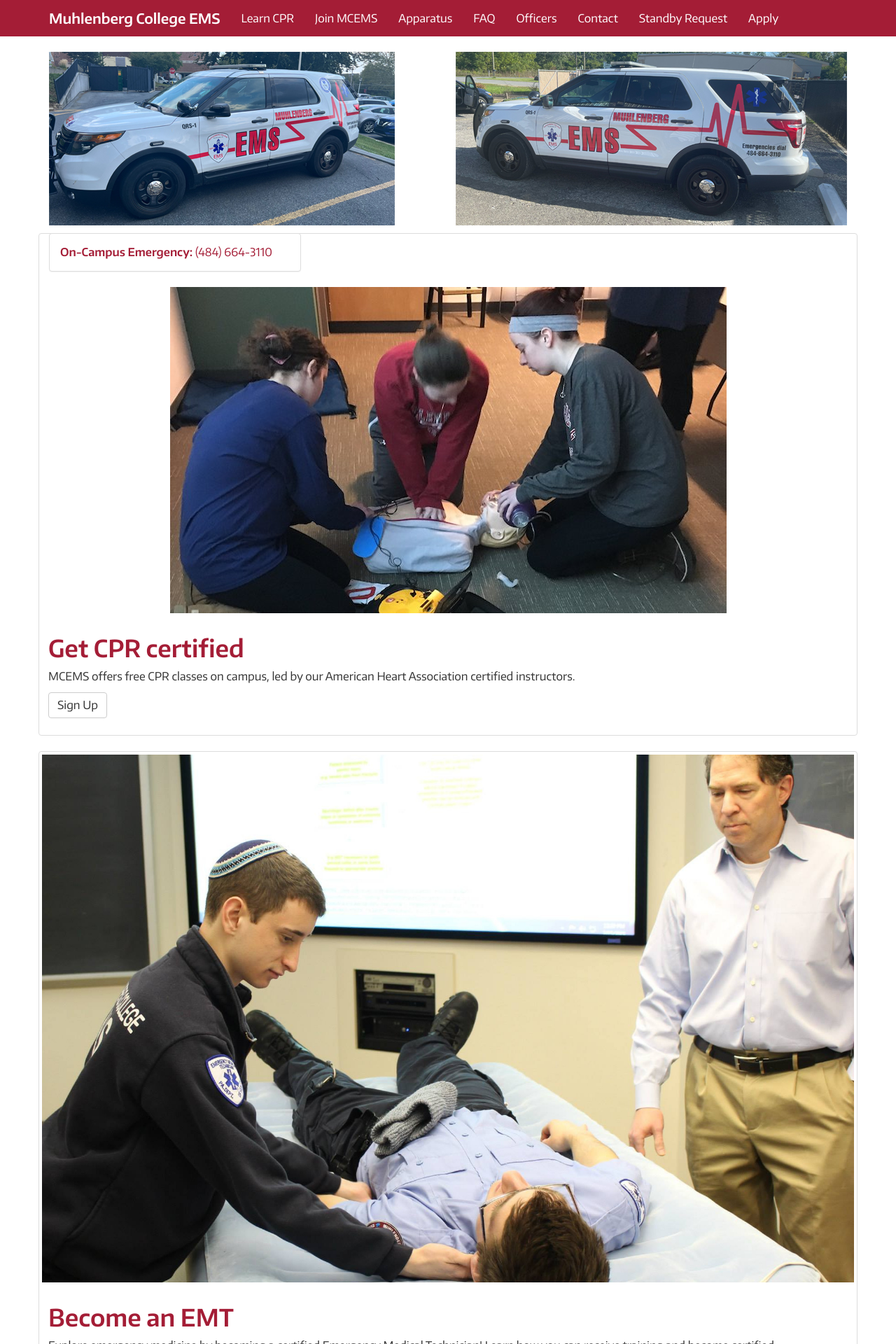
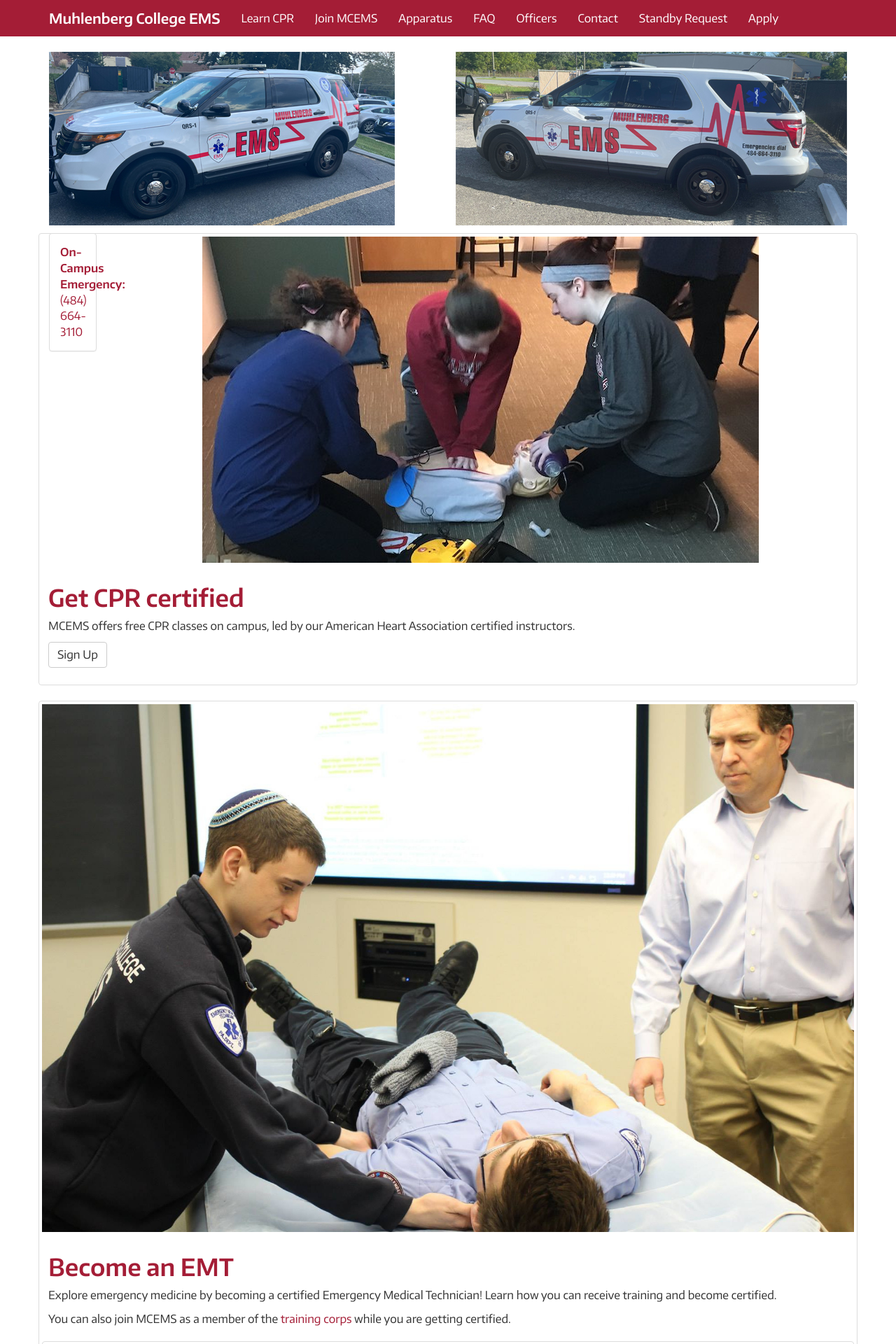
Before and after one commit to MCEMS/www, a Jekyll site: the page built from index.html, in a window 1280 px wide. Shown: the top 1920 px of the page at 70% size. Built offline with Jekyll 4.4.1, drawn with Linux system fonts in a browser that asks for light colours; nearby versions of some CDN libraries; a script that is not in the unit is left out.

Commit message:
Update index.html

```diff
--- a/index.html
+++ b/index.html
@@ -4,7 +4,7 @@
 ---
 
 <div class="row">
-  <div class="col-md-4">
+  <div class="col-md-1">
     <div class="panel panel-default">
       <div class="panel-body">
         <a href="tel:+14846643110"><b>On-Campus Emergency:</b> (484) 664-3110</a>
@@ -40,7 +40,7 @@
     </div>
 </div>
   </div>
-<div class="col-md-9">
+<div class="col-md-8">
   <h2">Learn CPR for <b>FREE!</b></h2>
     <p>Learn more about our partnership with PHAM to bring free cpr classes to the Muhlenberg community by clicking <a href="/learn-cpr">here</a></p>
                                                                                                                                         </div>
```
